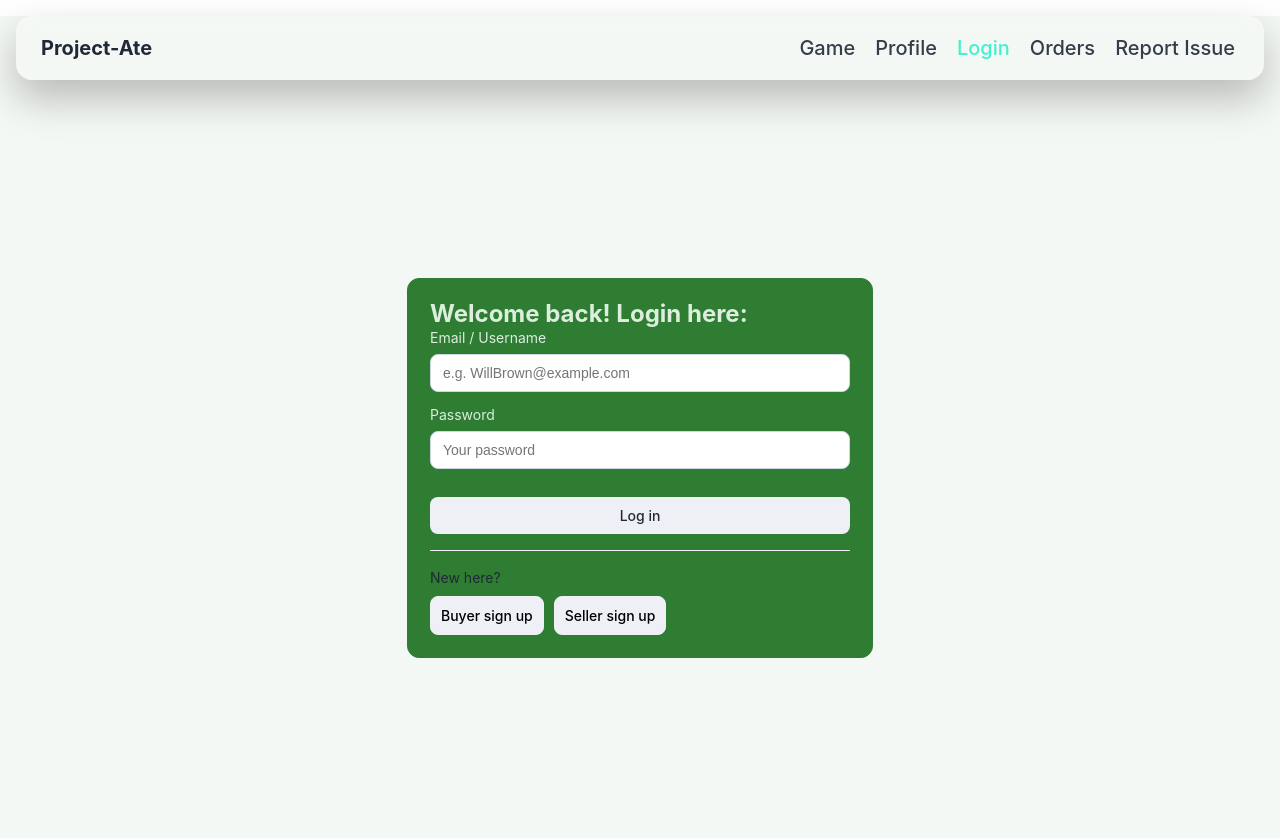
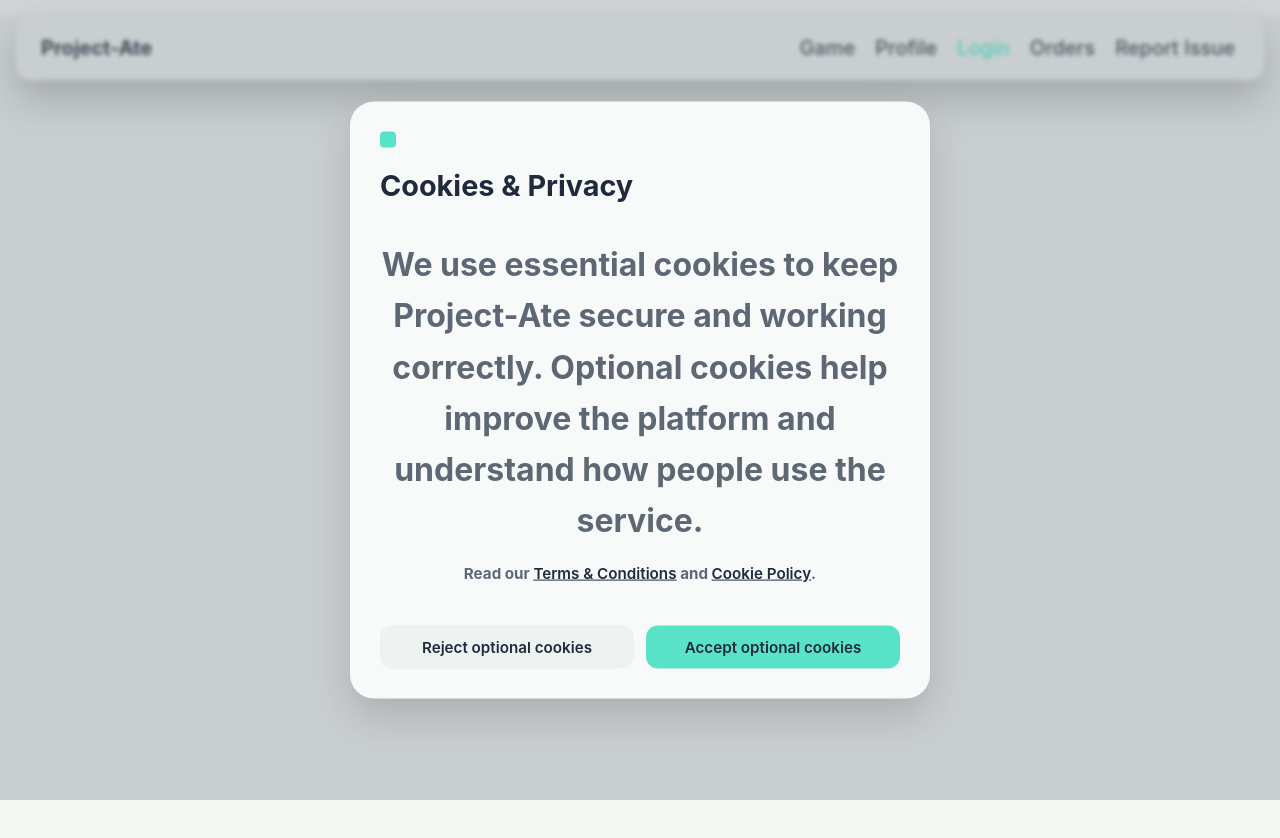
Before and after one commit to Project-Ate-COM2020/Project-Ate, a React app in the folder frontend/: page /login in a window 1280 px wide. Shown: the top 838 px of the page. Built offline with nearby package versions, Linux system fonts and the light colour scheme; no server answers; the HTML template or start-up script is replaced by a standard one.

Commit message:
Terms_And_Conditions

```diff
--- a/frontend/src/App.jsx
+++ b/frontend/src/App.jsx
@@ -36,11 +36,19 @@ import BuyerProfilePage from "./profile/BuyerProfilePage.jsx";
 import IssueReportingPage from "./issueReportingPages/issueReportingPage.jsx";
 import SellerIssuesPage from "./seller/sellerIssuesPage.jsx";
 
+/* --- Webpage Imports --- */
+
+import CookiesConsent from "./cookiePopup/cookiesConsent";
+import TermsAndConditions from "./cookiePopup/TermsAndConditions";
+import CookiePolicy from "./cookiePopup/CookiePolicy";
 
 // simple function defining the element to be returned based on the URL
 function App() {
   return (
     <Router>
+
+      <CookiesConsent />
+
       <Routes>
         <Route path="/" element={<LoginPage />} />
         <Route path="/login" element={<LoginPage />} />
@@ -82,6 +90,9 @@ function App() {
         <Route path="/signup/buyer" element={<BuyerSignupPage />} />
         <Route path="/signup/seller" element={<SellerSignupPage />} />
         <Route path="/report-issue" element={<IssueReportingPage />} />
+
+        <Route path="/terms-and-conditions" element={<TermsAndConditions />} />
+        <Route path="/cookie-policy" element={<CookiePolicy />} />
       </Routes>
     </Router>
   );
--- /dev/null
+++ b/frontend/src/api-legacy/cookieConsentApi.js
@@ -0,0 +1,26 @@
+export async function sendCookieConsent(choice) {
+    try {
+      const response = await fetch("/api/cookie-consent", {
+        method: "POST",
+        headers: {
+          "Content-Type": "application/json",
+        },
+        credentials: "include",
+        body: JSON.stringify({
+          consent: choice,
+          consentVersion: "1.0",
+          timestamp: new Date().toISOString(),
+        }),
+      });
+
+      if (!response.ok) {
+        throw new Error("Failed to record cookie consent");
+      }
+
+      return await response.json();
+
+    } catch (error) {
+      console.error("Cookie consent API error:", error);
+      throw error;
+    }
+  }
--- /dev/null
+++ b/frontend/src/cookiePopup/CookiePolicy.css
@@ -0,0 +1,39 @@
+.legal-page {
+    max-width: 900px;
+    margin: 0 auto;
+    padding: 40px 20px;
+    line-height: 1.7;
+    color: #1f2a3d;
+  }
+
+  .legal-page h1 {
+    font-size: 2.4rem;
+    margin-bottom: 20px;
+  }
+
+  .legal-page h2 {
+    margin-top: 28px;
+    margin-bottom: 10px;
+    font-size: 1.3rem;
+  }
+
+  .legal-page p {
+    color: #5e6774;
+  }
+
+  .legal-close {
+    position: fixed;
+    top: 25px;
+    right: 25px;
+    width: 36px;
+    height: 36px;
+    border-radius: 10px;
+    border: none;
+    background: #eef2f1;
+    font-size: 18px;
+    cursor: pointer;
+  }
+
+  .legal-close:hover {
+    background: #59e3c6;
+  }
--- /dev/null
+++ b/frontend/src/cookiePopup/CookiePolicy.jsx
@@ -0,0 +1,48 @@
+import { useNavigate } from "react-router-dom";
+import "./CookiePolicy.css";
+
+export default function CookiePolicy() {
+  const navigate = useNavigate();
+
+  return (
+    <main className="legal-page">
+
+      <button
+        className="legal-close"
+        onClick={() => navigate(-1)}
+        aria-label="Close"
+      >
+        ✕
+      </button>
+
+      <h1>Cookie Policy</h1>
+
+      <p>
+        This website uses cookies to provide essential functionality and,
+        where consent is given, to improve performance and understand how the
+        platform is used.
+      </p>
+
+      <h2>Essential Cookies</h2>
+      <p>
+        Essential cookies are required for security, login sessions, and basic
+        functionality. These cookies cannot be disabled.
+      </p>
+
+      <h2>Optional Cookies</h2>
+      <p>
+        Optional cookies may include analytics or performance cookies used to
+        understand how users interact with the platform. These cookies are only
+        enabled if you choose to accept them.
+      </p>
+
+      <h2>Managing Cookie Preferences</h2>
+      <p>
+        You can change your cookie preferences at any time by adjusting your
+        browser settings or by updating your cookie preferences within the
+        website.
+      </p>
+
+    </main>
+  );
+}
--- /dev/null
+++ b/frontend/src/cookiePopup/TermsAndConditions.css
@@ -0,0 +1,39 @@
+.legal-page {
+    max-width: 900px;
+    margin: 0 auto;
+    padding: 40px 20px;
+    line-height: 1.7;
+    color: #1f2a3d;
+  }
+
+  .legal-page h1 {
+    font-size: 2.4rem;
+    margin-bottom: 20px;
+  }
+
+  .legal-page h2 {
+    margin-top: 28px;
+    margin-bottom: 10px;
+    font-size: 1.3rem;
+  }
+
+  .legal-page p {
+    color: #5e6774;
+  }
+
+  .legal-close {
+    position: fixed;
+    top: 25px;
+    right: 25px;
+    width: 36px;
+    height: 36px;
+    border-radius: 10px;
+    border: none;
+    background: #eef2f1;
+    font-size: 18px;
+    cursor: pointer;
+  }
+
+  .legal-close:hover {
+    background: #59e3c6;
+  }
--- /dev/null
+++ b/frontend/src/cookiePopup/TermsAndConditions.jsx
@@ -0,0 +1,67 @@
+import { useNavigate } from "react-router-dom";
+import "./TermsAndConditions.css";
+
+export default function TermsAndConditions() {
+  const navigate = useNavigate();
+
+  return (
+    <main className="legal-page">
+
+      <button
+        className="legal-close"
+        onClick={() => navigate(-1)}
+        aria-label="Close"
+      >
+        ✕
+      </button>
+
+      <h1>Terms and Conditions</h1>
+
+      <p>
+        These Terms and Conditions govern the use of the Project-Ate website.
+        By using this platform, you agree to follow these terms.
+      </p>
+
+      <h2>1. Use of the Website</h2>
+      <p>
+        You agree to use the platform responsibly and lawfully. You must not use
+        the website in any way that could harm the service or interfere with
+        other users.
+      </p>
+
+      <h2>2. User Accounts</h2>
+      <p>
+        If you create an account, you are responsible for maintaining the
+        confidentiality of your login credentials and any activity that occurs
+        under your account.
+      </p>
+
+      <h2>3. Privacy and Cookies</h2>
+      <p>
+        Project-Ate uses essential cookies required for the operation and
+        security of the platform. Optional cookies may be used to improve
+        performance and analyse usage.
+      </p>
+
+      <h2>4. Intellectual Property</h2>
+      <p>
+        All content, branding, and design associated with this platform are the
+        intellectual property of Project-Ate unless otherwise stated.
+      </p>
+
+      <h2>5. Service Availability</h2>
+      <p>
+        We aim to keep the platform available at all times but cannot guarantee
+        uninterrupted service. Maintenance or updates may require temporary
+        downtime.
+      </p>
+
+      <h2>6. Contact</h2>
+      <p>
+        If you have any questions about these Terms and Conditions, please
+        contact the Project-Ate team.
+      </p>
+
+    </main>
+  );
+}
--- /dev/null
+++ b/frontend/src/cookiePopup/cookiesConsent.jsx
@@ -0,0 +1,107 @@
+// for testing you need to reset the locat storage on the website using this localStorage.removeItem("cookie_consent_choice_v1")
+
+
+
+import { useEffect, useState } from "react";
+import { Link, useLocation } from "react-router-dom";
+import { sendCookieConsent } from "../api-legacy/cookieConsentApi";
+import "./cookiesConsentStyle.css";
+
+const CONSENT_KEY = "cookie_consent_choice_v1";
+
+export default function CookiesConsent() {
+  const [isOpen, setIsOpen] = useState(false);
+  const location = useLocation();
+
+  useEffect(() => {
+    const savedChoice = localStorage.getItem(CONSENT_KEY);
+    const path = location.pathname;
+
+    const isHome = path === "/";
+    const isLogin = path === "/login";
+
+    if ((isHome && !savedChoice) || (isLogin && savedChoice !== "accepted")) {
+      setIsOpen(true);
+      document.body.style.overflow = "hidden";
+    } else {
+      setIsOpen(false);
+      document.body.style.overflow = "";
+    }
+
+    return () => {
+      document.body.style.overflow = "";
+    };
+  }, [location.pathname]);
+
+  const handleChoice = async (choice) => {
+    localStorage.setItem(CONSENT_KEY, choice);
+
+
+    try {
+      await sendCookieConsent(choice);
+    } catch (err) {
+      console.error("Consent logging failed:", err);
+    }
+
+    setIsOpen(false);
+    document.body.style.overflow = "";
+  };
+
+  if (!isOpen) return null;
+
+  return (
+    <div className="cookie-wrapper">
+      <div className="cookie-overlay"></div>
+
+      <div
+        className="cookie-modal"
+        role="dialog"
+        aria-modal="true"
+        aria-labelledby="cookie-title"
+        aria-describedby="cookie-description"
+      >
+        <div className="cookie-accent"></div>
+
+        <h2 id="cookie-title" className="cookie-title">
+          Cookies & Privacy
+        </h2>
+
+        <p id="cookie-description" className="cookie-text">
+          We use essential cookies to keep Project-Ate secure and working
+          correctly. Optional cookies help improve the platform and understand
+          how people use the service.
+        </p>
+
+        <p className="cookie-text small">
+          Read our{" "}
+          <Link to="/terms-and-conditions" className="cookie-link">
+            Terms & Conditions
+          </Link>{" "}
+          and{" "}
+          <Link to="/cookie-policy" className="cookie-link">
+            Cookie Policy
+          </Link>
+          .
+        </p>
+
+        <div className="cookie-buttons">
+          <button
+            type="button"
+            className="cookie-btn secondary"
+            onClick={() => handleChoice("rejected")}
+          >
+            Reject optional cookies
+          </button>
+
+          <button
+            type="button"
+            className="cookie-btn primary"
+            onClick={() => handleChoice("accepted")}
+          >
+            Accept optional cookies
+          </button>
+        </div>
+      </div>
+    </div>
+  );
+}
--- /dev/null
+++ b/frontend/src/cookiePopup/cookiesConsentStyle.css
@@ -0,0 +1,79 @@
+.cookie-wrapper {
+    position: fixed;
+    inset: 0;
+    z-index: 9999;
+  }
+
+  .cookie-overlay {
+    position: absolute;
+    inset: 0;
+    background: rgba(120, 130, 140, 0.35);
+    backdrop-filter: blur(2px);
+  }
+
+  .cookie-modal {
+    position: absolute;
+    top: 50%;
+    left: 50%;
+    transform: translate(-50%, -50%);
+    width: min(90%, 520px);
+    background: #f8faf9;
+    border-radius: 24px;
+    padding: 30px;
+    box-shadow: 0 18px 40px rgba(0,0,0,0.15);
+  }
+
+  .cookie-accent {
+    width: 16px;
+    height: 16px;
+    background: #59e3c6;
+    border-radius: 4px;
+    margin-bottom: 16px;
+  }
+
+  .cookie-title {
+    margin: 0 0 10px;
+    font-size: 1.8rem;
+    color: #1f2a3d;
+  }
+
+  .cookie-text {
+    color: #5e6774;
+    line-height: 1.6;
+    margin-bottom: 14px;
+  }
+
+  .cookie-text.small {
+    font-size: 0.95rem;
+    margin-bottom: 24px;
+  }
+
+  .cookie-link {
+    color: #1f2a3d;
+    font-weight: 600;
+    text-decoration: underline;
+  }
+
+  .cookie-buttons {
+    display: flex;
+    gap: 12px;
+  }
+
+  .cookie-btn {
+    flex: 1;
+    padding: 12px;
+    border-radius: 12px;
+    font-weight: 600;
+    cursor: pointer;
+    border: none;
+  }
+
+  .cookie-btn.primary {
+    background: #59e3c6;
+    color: #1f2a3d;
+  }
+
+  .cookie-btn.secondary {
+    background: #eef2f1;
+    color: #1f2a3d;
+  }
```
Also changed, not shown: 1 other file (tests, documents, lock files or other folders).
